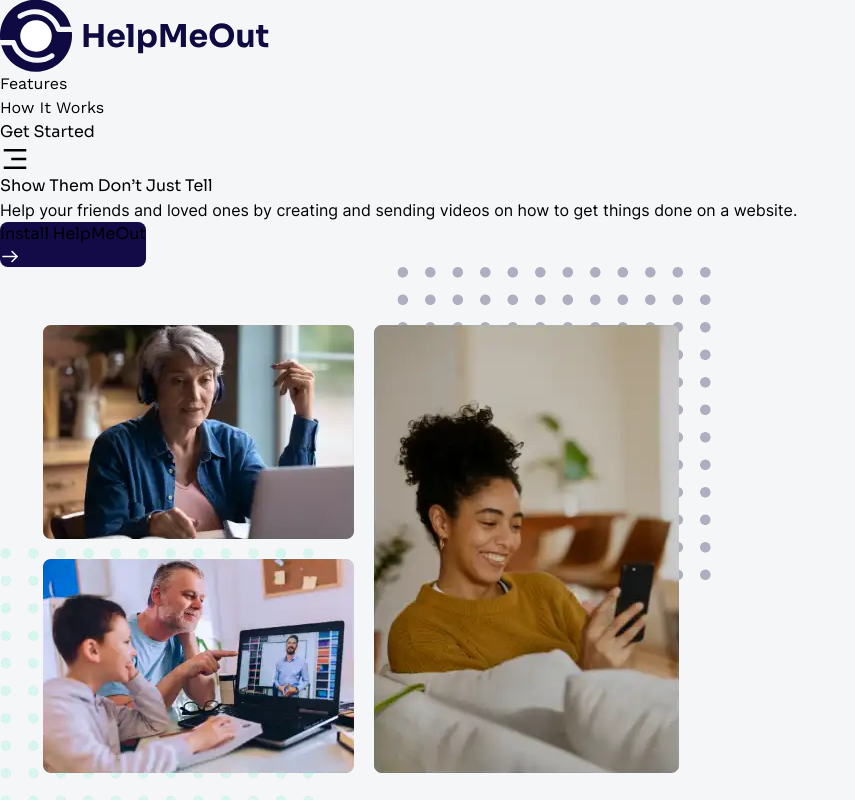
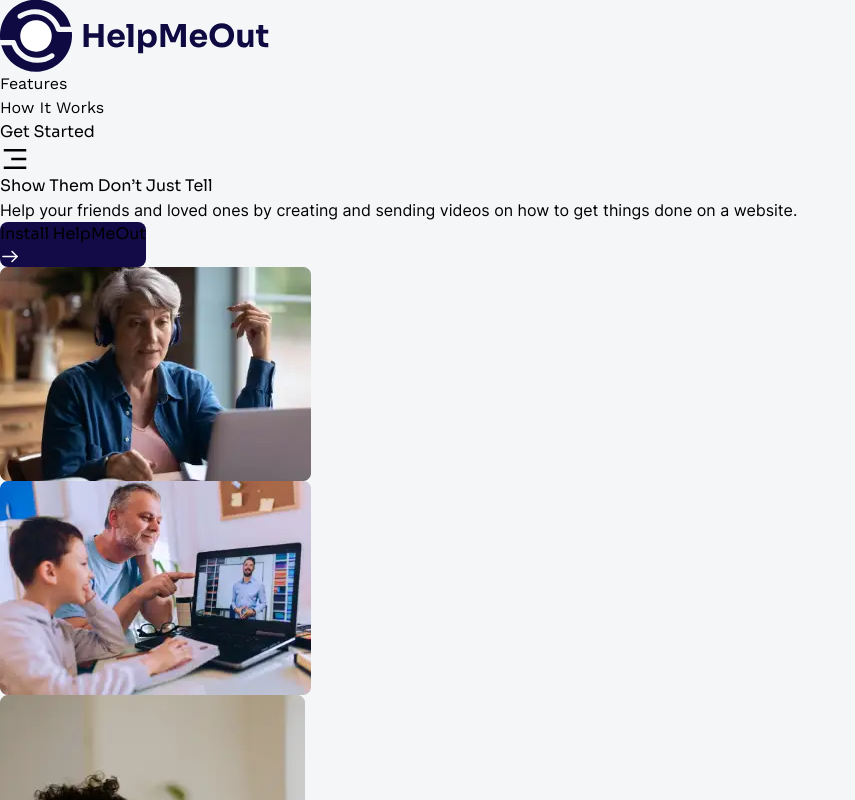
Before and after one commit to shadrxcc/HelpMeOut, a React (Vite) app: page / in a window 1280 px wide. Shown: the top 800 px of the page, without its empty margins (0-855 px from the left). Built offline with nearby package versions, Linux system fonts and the light colour scheme.

Commit message:
fix some layouts

```diff
--- a/src/components/landing/hero.jsx
+++ b/src/components/landing/hero.jsx
@@ -1,7 +1,7 @@
 import Button from "../../ui/button";
 import arrow from "../../assets/arrow-right.svg";
-// import Imagegrid from "./imagegrid";
-import img from "../../assets/hero.webp";
+import Imagegrid from "./imagegrid";
+// import img from "../../assets/hero.webp";
 
 const Hero = () => {
   return (
@@ -21,8 +21,8 @@ const Hero = () => {
           Install HelpMeOut <img src={arrow} alt="" />
         </Button>
       </div>
-      <img className="flex-1 sm:w-[50%]" src={img} alt="" />
-      {/* <Imagegrid /> */}
+      {/* <img className="flex-1 sm:w-[50%]" src={img} alt="" /> */}
+      <Imagegrid />
     </div>
   );
 };
```
